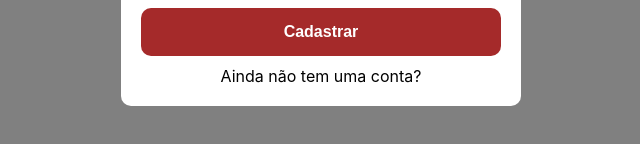
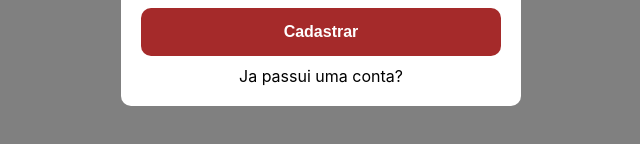
Before and after one commit to Raafaeel/Trabalho-Sistemas-Distribuidos, a Next.js app in the folder Programa para cadastro de usuários/nextjs-login/: page /cadastro in a window 1280 px wide. Shown: the part 536-680 px from the top of the page, without its empty margins (319-959 px from the left). Built offline with nearby package versions, Linux system fonts and the light colour scheme.

Commit message:
fyjh
fhfth

```diff
--- a/Programa para cadastro de usuários/nextjs-login/pages/cadastro.js
+++ b/Programa para cadastro de usuários/nextjs-login/pages/cadastro.js
@@ -90,7 +90,7 @@ export default function CadastroPage() {
                     </select>
                     <Button>Cadastrar</Button>
                     {error && <p className={styles.error}>{error}</p>}
-                    <Link href='/login'>Ainda não tem uma conta?</Link>
+                    <Link href='/login'>Ja passui uma conta?</Link>
                 </form>
             </LoginCard>
         </div>
```
